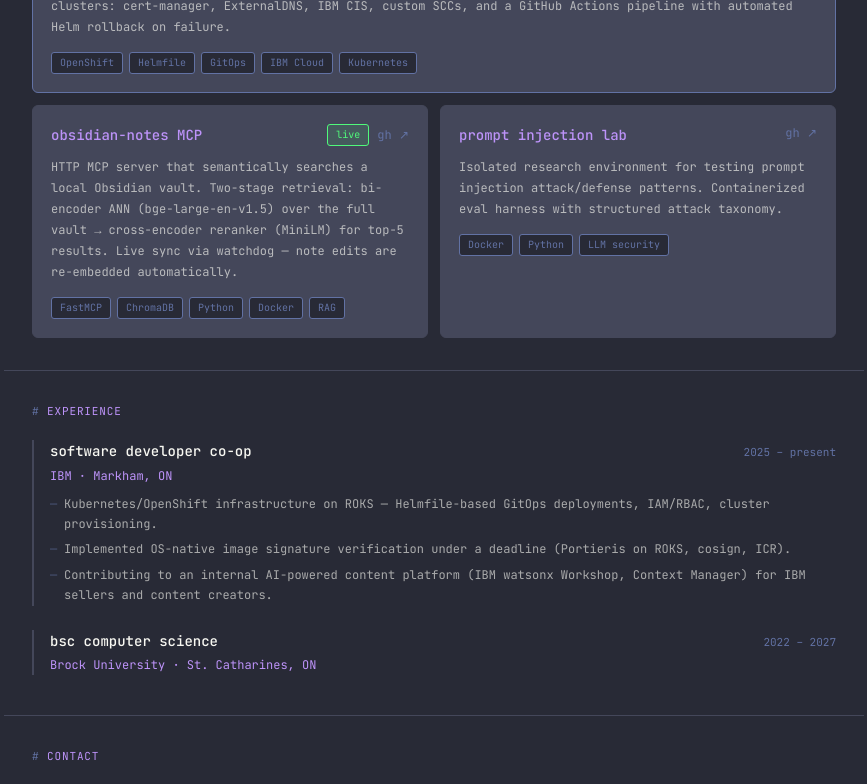
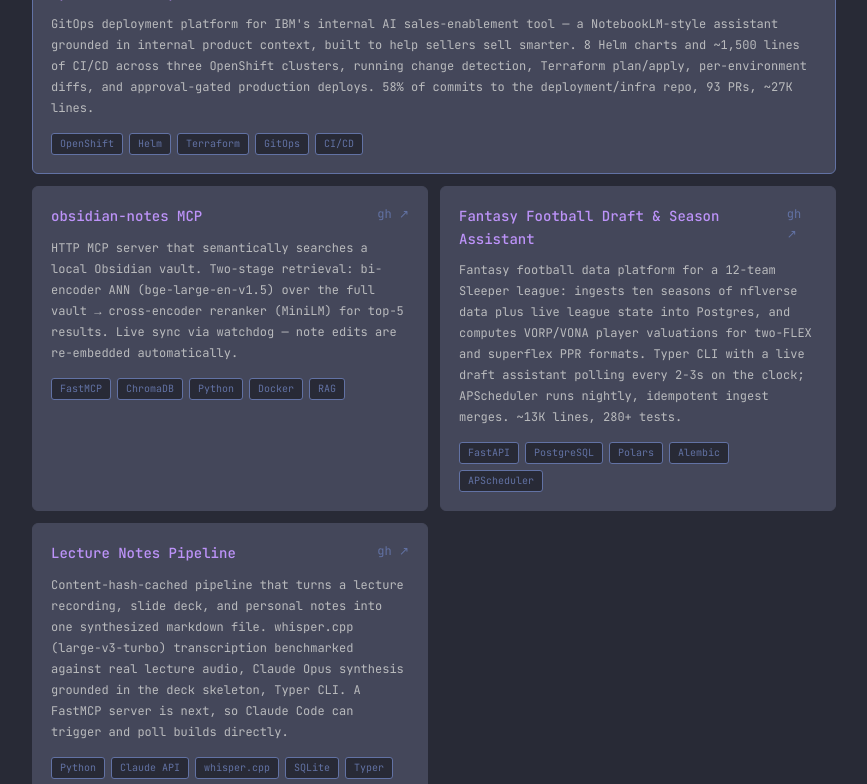
Before and after one commit to Noah-Dimitriadis/portfolio-site, a React (Vite) app: page / in a window 1280 px wide. Shown: the part 840-1624 px from the top of the page, without its empty margins (206-1073 px from the left). Built offline with nearby package versions, Linux system fonts and the light colour scheme.

Commit message:
Added ffl project and notes pipeline projects along with clean up stale info

```diff
--- a/src/App.jsx
+++ b/src/App.jsx
@@ -21,15 +21,19 @@ const SKILLS = [
   { label: "Redis", highlight: false },
   { label: "PostgreSQL", highlight: false },
   { label: "Linux", highlight: false },
+  { label: "Polars", highlight: false },
+  { label: "Alembic", highlight: false },
+  { label: "Typer", highlight: false },
+  { label: "Claude API", highlight: false },
+  { label: "whisper.cpp", highlight: false },
 ];
 
 const PROJECTS = [
   {
-    id: "roks-infra",
+    id: "gitops-platform",
     title: "OpenShift GitOps Platform",
-    desc: "Zero-downtime IKS → ROKS migration with DNS failover. Helmfile monorepo managing dev/staging/prod clusters: cert-manager, ExternalDNS, IBM CIS, custom SCCs, and a GitHub Actions pipeline with automated Helm rollback on failure.",
-    tags: ["OpenShift", "Helmfile", "GitOps", "IBM Cloud", "Kubernetes"],
-    live: false,
+    desc: "GitOps deployment platform for IBM's internal AI sales-enablement tool — a NotebookLM-style assistant grounded in internal product context, built to help sellers sell smarter. 8 Helm charts and ~1,500 lines of CI/CD across three OpenShift clusters, running change detection, Terraform plan/apply, per-environment diffs, and approval-gated production deploys. 58% of commits to the deployment/infra repo, 93 PRs, ~27K lines.",
+    tags: ["OpenShift", "Helm", "Terraform", "GitOps", "CI/CD"],
     featured: true,
     url: null,
     github: null,
@@ -39,21 +43,28 @@ const PROJECTS = [
     title: "obsidian-notes MCP",
     desc: "HTTP MCP server that semantically searches a local Obsidian vault. Two-stage retrieval: bi-encoder ANN (bge-large-en-v1.5) over the full vault → cross-encoder reranker (MiniLM) for top-5 results. Live sync via watchdog — note edits are re-embedded automatically.",
     tags: ["FastMCP", "ChromaDB", "Python", "Docker", "RAG"],
-    live: true,
     featured: false,
     url: null,
     github:
       "https://github.com/Noah-Dimitriadis/SAM/tree/main/projects/sam-assistant-server",
   },
   {
-    id: "prompt-injection-lab",
-    title: "prompt injection lab",
-    desc: "Isolated research environment for testing prompt injection attack/defense patterns. Containerized eval harness with structured attack taxonomy.",
-    tags: ["Docker", "Python", "LLM security"],
-    live: false,
+    id: "workshopffl",
+    title: "Fantasy Football Draft & Season Assistant",
+    desc: "Fantasy football data platform for a 12-team Sleeper league: ingests ten seasons of nflverse data plus live league state into Postgres, and computes VORP/VONA player valuations for two-FLEX and superflex PPR formats. Typer CLI with a live draft assistant polling every 2-3s on the clock; APScheduler runs nightly, idempotent ingest merges. ~13K lines, 280+ tests.",
+    tags: ["FastAPI", "PostgreSQL", "Polars", "Alembic", "APScheduler"],
     featured: false,
     url: null,
-    github: "#",
+    github: "https://github.com/Noah-Dimitriadis/fantasy-football",
+  },
+  {
+    id: "notes-pipeline",
+    title: "Lecture Notes Pipeline",
+    desc: "Content-hash-cached pipeline that turns a lecture recording, slide deck, and personal notes into one synthesized markdown file. whisper.cpp (large-v3-turbo) transcription benchmarked against real lecture audio, Claude Opus synthesis grounded in the deck skeleton, Typer CLI. A FastMCP server is next, so Claude Code can trigger and poll builds directly.",
+    tags: ["Python", "Claude API", "whisper.cpp", "SQLite", "Typer"],
+    featured: false,
+    url: null,
+    github: "https://github.com/Noah-Dimitriadis/notes-pipeline",
   },
   // TODO: add more projects
 ];
@@ -63,12 +74,14 @@ const EXPERIENCE = [
     id: "ibm",
     title: "software developer co-op",
     org: "IBM · Markham, ON",
-    date: "2025 – present",
+    date: "Feb 2026 – present",
     bullets: [
-      "Kubernetes/OpenShift infrastructure on ROKS — Helmfile-based GitOps deployments, IAM/RBAC, cluster provisioning.",
-      "Implemented OS-native image signature verification under a deadline (Portieris on ROKS, cosign, ICR).",
-      "Contributing to an internal AI-powered content platform (IBM watsonx Workshop, Context Manager) for IBM sellers and content creators.",
-      // TODO: add more IBM bullets
+      "Created and maintain the GitOps deployment platform for IBM's internal AI sales-enablement tool (58% of commits to the deployment/infra repo, 93 PRs, ~27K lines): 8 Helm charts and ~1,500 lines of CI/CD across three OpenShift clusters, running change detection, Terraform plan/apply, per-environment diffs, and approval-gated production deploys.",
+      "Designed and built PR preview environments — each pull request provisions an isolated namespace, three seeded Postgres databases, scoped Elasticsearch indices, and a TLS-terminated URL, with automated teardown on close; engineered the cross-instance dispatch (GitHub.com → GitHub Enterprise) so external CI failures surface on the originating PR.",
+      "Executed a live production MongoDB migration under active traffic via Terraform and the IBM Cloud CLI, coordinating credential regeneration and staging the cutover through lower environments first, with zero data loss.",
+      "Led the Kubernetes-to-OpenShift migration for the Context Manager and Core Services applications — routes replacing ingress, SecurityContextConstraints, non-root containers, scoped service accounts, and pgbouncer connection pooling in front of managed Postgres.",
+      "Built the LLM observability and evaluation platform: authored MLflow and OpenTelemetry Collector Helm charts with SSO sidecars and API-key gating, instrumented GenAI spans in the Rails application, and shipped a weekly automated eval pipeline publishing results to MLflow.",
+      "Own database provisioning and network exposure across a Terraform/Terragrunt estate spanning three environments; hardened clusters with default-deny network policies, private-only endpoints behind VPN, and SOPS-encrypted secrets, and patched a SQL injection vulnerability in a production API endpoint.",
     ],
   },
   {
@@ -88,7 +101,7 @@ const HERO_LINES = [
   { text: "& infrastructure enthusiast", pauseAfter: 350 },
   { text: "CS @ Brock University · IBM co-op", pauseAfter: 200 },
   {
-    text: "I build things that run in production. Currently working on Kubernetes/OpenShift infra and internal AI tooling at IBM. Outside of work I run home servers, build analytics platforms, and poke at LLM security.",
+    text: "I build things that run in production. Currently working on Kubernetes/OpenShift infra and internal AI tooling at IBM. Outside of work I run a home server, build a fantasy-football analytics platform, and I'm building a Claude-powered pipeline that turns lecture recordings into study notes.",
     rate: 12,
     pauseAfter: 300,
   },
@@ -296,7 +309,6 @@ function ProjectCard({ project }) {
       <div className={styles.projTop}>
         <span className={styles.projTitle}>{project.title}</span>
         <div className={styles.projTopRight}>
-          {project.live && <span className={styles.projBadge}>live</span>}
           {project.github && (
             <a
               href={project.github}
--- a/src/App.module.css
+++ b/src/App.module.css
@@ -355,15 +355,6 @@
   align-items: center;
 }
 
-.projBadge {
-  font-size: 10px;
-  padding: 2px 8px;
-  background: rgba(80, 250, 123, 0.1);
-  color: var(--green);
-  border-radius: 3px;
-  border: 0.5px solid var(--green);
-}
-
 .projArrow {
   font-size: 12px;
   color: var(--comment);
```
Also changed, not shown: 1 other file (tests, documents, lock files or other folders).
